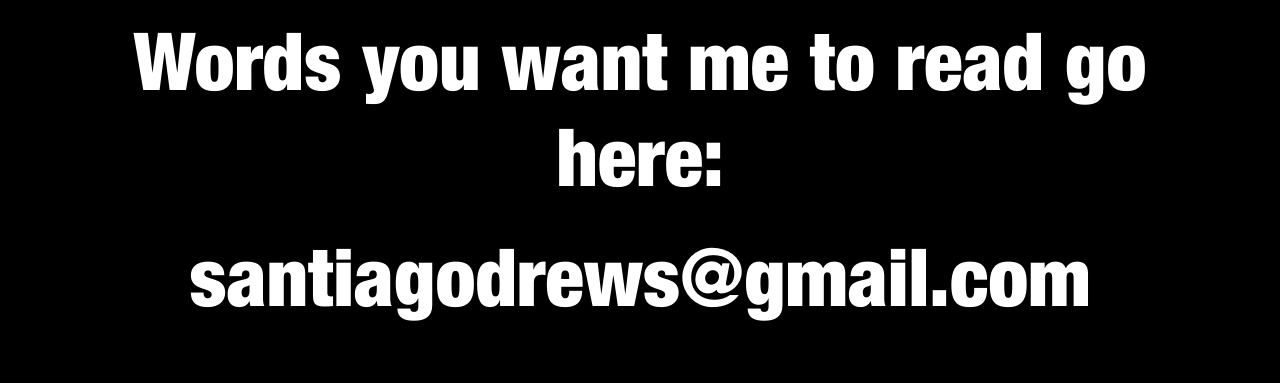
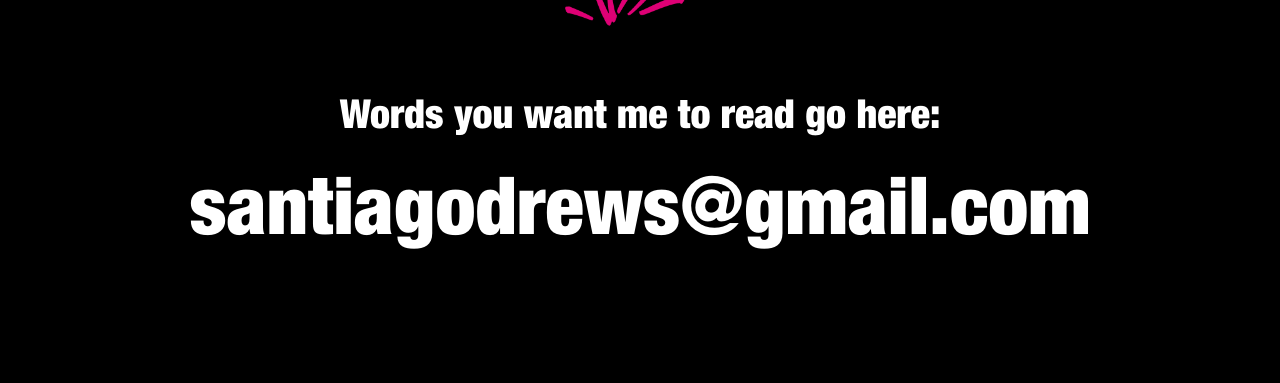
Before and after one commit to samprasarana/samprasarana, a plain HTML site: page pictures/index.html in a window 1280 px wide. Both pictures are taken after a click on the button "TALK TO ME". Shown: the part 395-778 px from the top of the page. Drawn offline with Linux system fonts and the light colour scheme; a web font is replaced by a local one.

Commit message:
cambios 1

```diff
--- a/css/components.css
+++ b/css/components.css
@@ -74,6 +74,11 @@
 }
 
 .cat-nav-toggle {
+  display: none;
+}
+
+.mobile-sidebar,
+.mobile-sidebar-overlay {
   display: none;
 }
 
@@ -501,6 +506,10 @@
   line-height: 1.2;
 }
 
+.talk-modal-text--intro {
+  font-size: calc(var(--display-hero) / 2);
+}
+
 /* ── Subsection links (Games landing) ────────────────────── */
 
 .subsection-link {
--- a/pictures/index.html
+++ b/pictures/index.html
@@ -89,8 +89,8 @@
   <div class="modal" id="talk-modal" aria-hidden="true">
     <div class="talk-modal-inner">
       <img src="../assets/talk-to-me.png" alt="Talk to me" class="talk-modal-img">
-      <p class="talk-modal-text">Words you want me to read go here:</p>
-      <p class="talk-modal-text">santiagodrews@gmail.com</p>
+      <p class="talk-modal-text talk-modal-text--intro">Words you want me to read go here:</p>
+      <p class="talk-modal-text talk-modal-text--email">santiagodrews@gmail.com</p>
     </div>
     <button class="modal-close" id="talk-modal-close" aria-label="Close">✕</button>
   </div>
```
Also changed, not shown: pictures/monsters/index.html (+2 -2 lines), pictures/people/index.html (+2 -2 lines), pictures/places/index.html (+2 -2 lines), pictures/things/index.html (+2 -2 lines).
